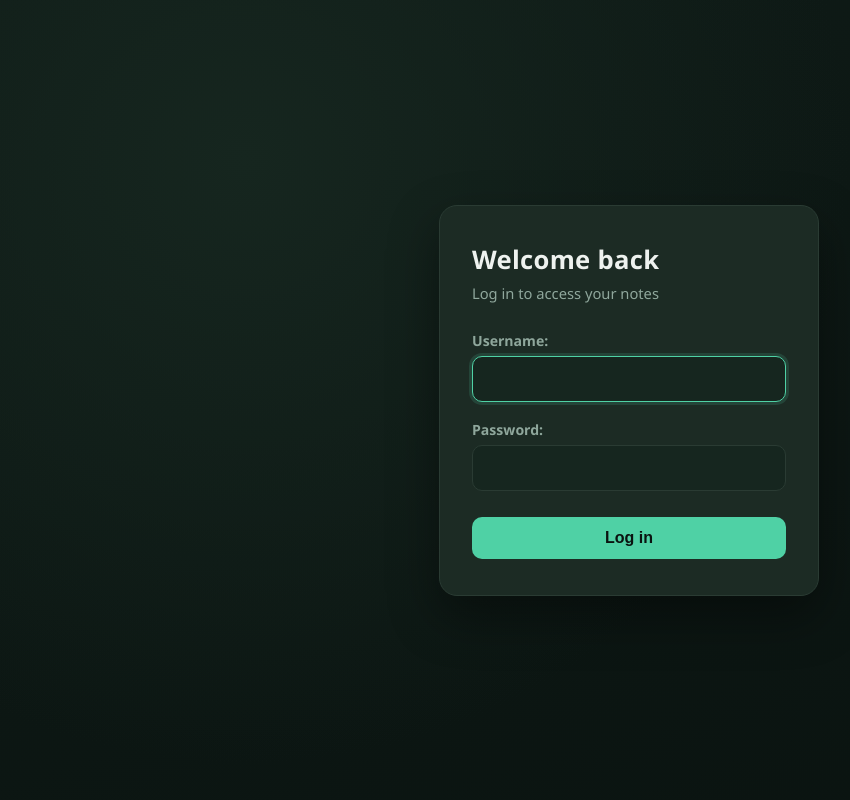
After one commit to beniromenda/notes-tracking-app, a Django app: page /login/ in a window 1280 px wide. The commit adds this page. Shown: the whole page, without its empty margins (11-861 px from the left). Run offline with Django 5.2, Linux system fonts and the light colour scheme.

Commit message:
Login Functionality added. Assigned notes to a user

```diff
--- a/tracker/notes/forms.py
+++ b/tracker/notes/forms.py
@@ -1,6 +1,5 @@
 from django import forms
 from .models import Note
-
 class NoteForm(forms.ModelForm):
     class Meta:
         model=Note
--- a/tracker/notes/models.py
+++ b/tracker/notes/models.py
@@ -1,4 +1,6 @@
 from django.db import models
+from django.conf import settings
+#Importing the user class to take care of user details (no need to rebuild the wheel)
 
 # Create your models here.
 class Note(models.Model):
@@ -7,6 +9,7 @@ class Note(models.Model):
     created_at= models.DateTimeField(auto_now_add=True)
     is_done= models.BooleanField(default=False)
     category=models.ForeignKey('Category', on_delete=models.CASCADE,null= True, blank=True)
+    user=models.ForeignKey(settings.AUTH_USER_MODEL, on_delete=models.CASCADE)
 
     def __str__(self):
         return self.title
--- /dev/null
+++ b/tracker/notes/static/notes/login.css
@@ -0,0 +1,104 @@
+:root {
+    --bg-deep: #0f1b17;
+    --bg-mid: #16261f;
+    --surface: #1c2b24;
+    --text: #eef2ef;
+    --muted: #8fa79c;
+    --accent: #4fd1a5;
+    --accent-dim: rgba(79, 209, 165, 0.15);
+    --border: #2a3b33;
+}
+
+* {
+    box-sizing: border-box;
+}
+
+body {
+    margin: 0;
+    min-height: 100vh;
+    display: flex;
+    align-items: center;
+    justify-content: center;
+    padding: 24px;
+    font-family: "Segoe UI", Tahoma, Geneva, Verdana, sans-serif;
+    color: var(--text);
+    background:
+        radial-gradient(circle at 20% 20%, var(--bg-mid) 0%, transparent 50%),
+        linear-gradient(160deg, var(--bg-deep) 0%, #0a1310 100%);
+}
+
+.login-card {
+    width: 100%;
+    max-width: 380px;
+    padding: 36px 32px;
+    background: var(--surface);
+    border: 1px solid var(--border);
+    border-radius: 18px;
+    box-shadow: 0 20px 50px rgba(0, 0, 0, 0.4);
+}
+
+.login-title {
+    margin: 0 0 6px;
+    font-size: 1.6rem;
+    letter-spacing: 0.3px;
+}
+
+.login-subtitle {
+    margin: 0 0 28px;
+    color: var(--muted);
+    font-size: 0.92rem;
+}
+
+form p {
+    margin: 0 0 18px;
+}
+
+label {
+    display: block;
+    margin-bottom: 6px;
+    font-size: 0.88rem;
+    font-weight: 600;
+    color: var(--muted);
+}
+
+input {
+    width: 100%;
+    padding: 11px 14px;
+    border: 1px solid var(--border);
+    border-radius: 10px;
+    background: var(--bg-mid);
+    color: var(--text);
+    font: inherit;
+}
+
+input:focus {
+    outline: none;
+    border-color: var(--accent);
+    box-shadow: 0 0 0 3px var(--accent-dim);
+}
+
+button[type="submit"] {
+    width: 100%;
+    margin-top: 8px;
+    padding: 12px;
+    border: none;
+    border-radius: 10px;
+    background: var(--accent);
+    color: #0a1310;
+    font-size: 1rem;
+    font-weight: 700;
+    cursor: pointer;
+    transition: filter 0.15s;
+}
+
+button[type="submit"]:hover {
+    filter: brightness(1.08);
+}
+
+.errorlist {
+    list-style: none;
+    margin: -10px 0 16px;
+    padding: 0;
+    color: #ff8a80;
+    font-size: 0.85rem;
+}
--- a/tracker/notes/templates/notes/base.html
+++ b/tracker/notes/templates/notes/base.html
@@ -5,6 +5,7 @@
     <meta charset="utf-8" />
     <meta name="viewport" content="width=device-width, initial-scale=1" />
     <title>{% block title %}Notes{% endblock %}</title>
+    <link rel="stylesheet" href="{% static 'notes/login.css' %}">
     <link rel="stylesheet" href="{% static 'notes/styles.css' %}" />
   </head>
   <body>
--- /dev/null
+++ b/tracker/notes/templates/registration/login.html
@@ -0,0 +1,19 @@
+{% load static %}
+<!DOCTYPE html>
+<html>
+<head>
+    <title>Log In</title>
+    <link rel="stylesheet" href="{% static 'notes/login.css' %}">
+</head>
+<body>
+    <div class="login-card">
+        <h1 class="login-title">Welcome back</h1>
+        <p class="login-subtitle">Log in to access your notes</p>
+        <form method="POST">
+            {% csrf_token %}
+            {{ form.as_p }}
+            <button type="submit">Log in</button>
+        </form>
+    </div>
+</body>
+</html>
--- a/tracker/notes/urls.py
+++ b/tracker/notes/urls.py
@@ -1,8 +1,11 @@
 from django.urls import path
+from django.contrib.auth import views as auth_views
 
 from . import views
 
 urlpatterns = [
+    path('login/', auth_views.LoginView.as_view(template_name='registration/login.html'),name='login'),
+    path('logout/',auth_views.LogoutView.as_view(),name='logout'),
     path('', views.NoteListView.as_view(), name='note_list'),
     path('note_create/', views.NoteCreateView.as_view(), name='note_create'),
     path('<int:pk>/update/',views.NoteUpdateView.as_view(),name='note_update'),
--- a/tracker/tracker/settings.py
+++ b/tracker/tracker/settings.py
@@ -116,3 +116,5 @@ USE_TZ = True
 # https://docs.djangoproject.com/en/6.0/howto/static-files/
 
 STATIC_URL = 'static/'
+
+LOGIN_URL= 'login'
```
Also changed, not shown: tracker/notes/views.py (+11 -3 lines), tracker/db.sqlite3, tracker/notes/migrations/0003_note_user.py (added), tracker/notes/migrations/0004_alter_note_user.py (added), tracker/notes/migrations/0005_alter_note_user.py (added).
